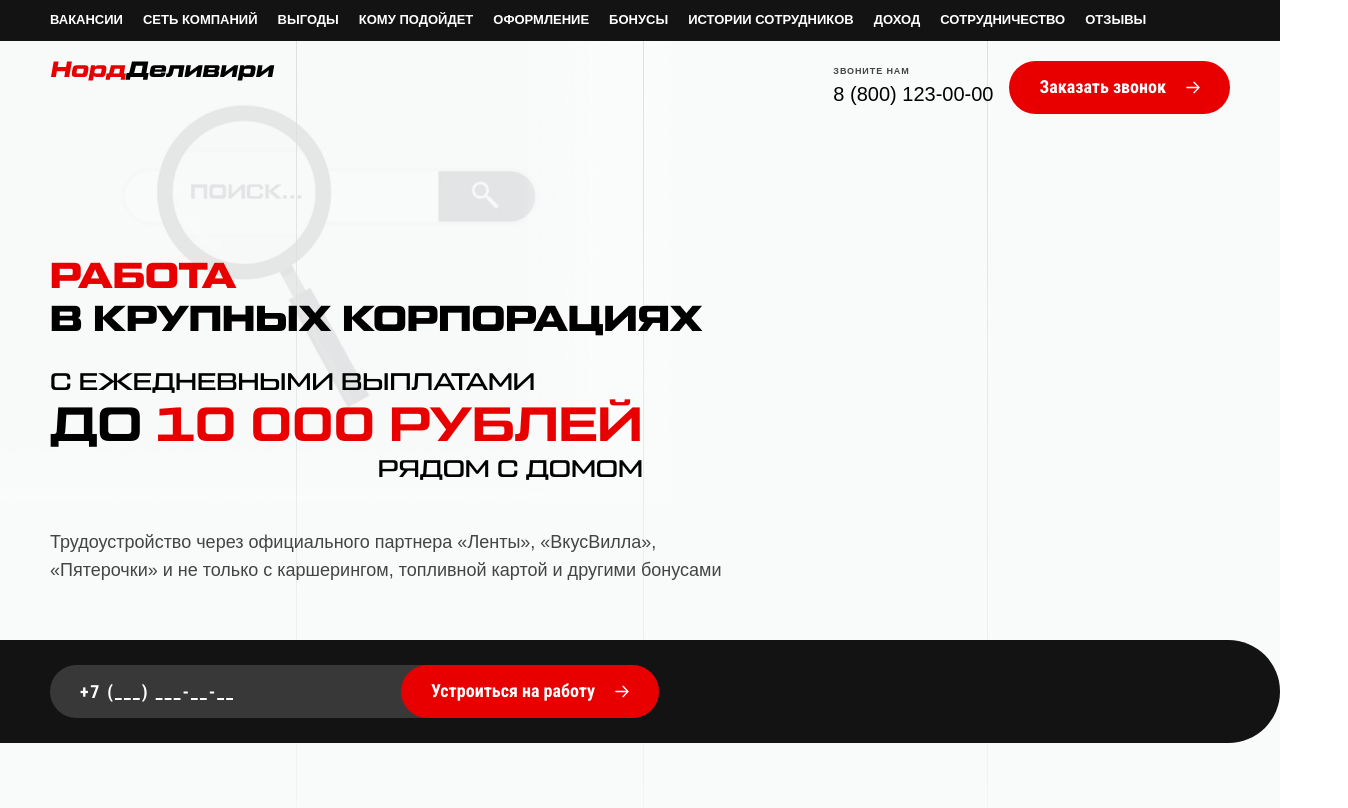
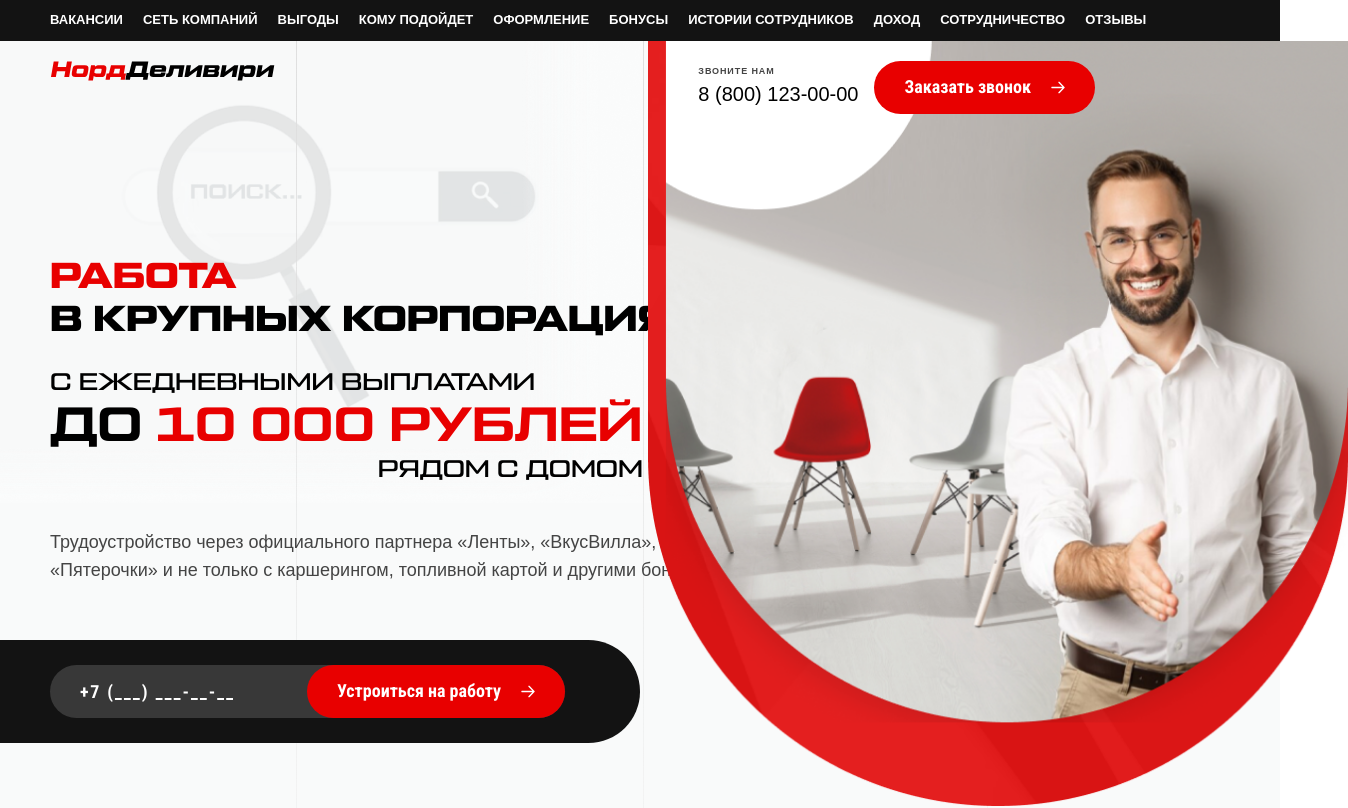
Before and after one commit to DrusJs/nordDelivery, a plain HTML site: page index.html in a window 1280 px wide. Shown: the top 808 px of the page, 1348 px wide, since content can reach past the window. Drawn offline with Linux system fonts and the light colour scheme; a web font is replaced by a local one.

Commit message:
fix bg main section + panel

```diff
--- a/css/style.css
+++ b/css/style.css
@@ -194,7 +194,17 @@ p.text {
 .header-phone {
     display: flex;
     align-items: center;
+    position: relative;
     gap: 16px;
+    z-index: 1;
+    margin-right: 135px;
+}
+.header-phone .absolute {
+    position: absolute;
+    top: -20px;
+    left: -50px;
+    width: 700px;
+    z-index: -1;
 }
 .header-phone-number {
     display: flex;
@@ -255,6 +265,7 @@ p.text {
     border-radius: 0px 100px 100px 0px;
     display: flex;
     margin-top: 55px;
+    margin-right: 50%;
 }
 .main-section-form-inner {
     display: flex;
@@ -264,6 +275,7 @@ p.text {
     background-color: #383838;
     border-radius: 100px;
     max-width: 609px;
+    margin-left: auto;
 }
 
 .main-section-form-inner input {
@@ -318,6 +330,7 @@ p.text {
     color: var(--color-white);
     transition: var(--transition);
     cursor: pointer;
+    white-space: nowrap;
 }
 .primary-button.long {
     width: 100%;
--- a/index.html
+++ b/index.html
@@ -37,6 +37,7 @@
                     <div class="header-panel">
                         <div class="header-logo"><img src="images/logo.svg" alt="НордДеливири"></div>
                         <div class="header-phone">
+                            <img class="absolute" src="images/phone-call-bg.png" alt="">
                             <div class="header-phone-number">
                                 <span class="text c-gray">Звоните нам</span>
                                 <a href="tel:+88001230000">8 (800) 123-00-00</a>
```
